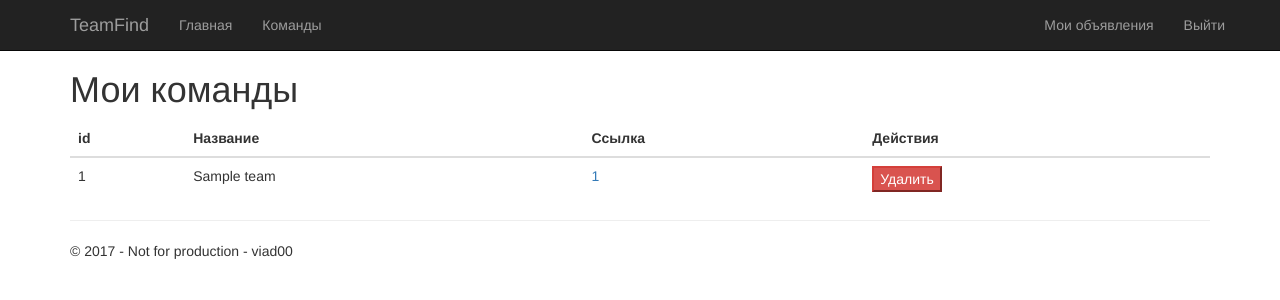
After one commit to viad00/TeamFind, a Django app: page /myposts in a window 1280 px wide. The commit adds this page. Shown: the top 300 px of the page. Run offline with Django 3.2, Linux system fonts and the light colour scheme; a user stored in the database is signed in; tables that the repository leaves empty hold one stand-in row (values such as "Sample post"); some libraries are stand-ins or nearby versions.

Commit message:
Добавил комментарии.

```diff
--- a/TeamFind/TeamFind/urls.py
+++ b/TeamFind/TeamFind/urls.py
@@ -23,6 +23,8 @@ urlpatterns = [
     url(r'^players', app.views.players, name='players'),
     url(r'^teams', app.views.teams, name='teams'),
     url(r'^updateinfo', app.views.updateinfo, name='updateinfo'),
+    url(r'^myposts', app.views.myposts, name='myposts'),
+    url(r'^delete', app.views.delete, name='delete'),
     url(r'^login/$',
         django.contrib.auth.views.login,
         {
--- a/TeamFind/app/forms.py
+++ b/TeamFind/app/forms.py
@@ -24,7 +24,7 @@ class BootstrapAuthenticationForm(AuthenticationForm):
 class AddTeamForm(forms.Form):
     team_name = forms.CharField(label='Название команды', max_length=19, required=True)
     description = forms.CharField(widget=forms.Textarea, label='Описание команды', max_length=500, required=True)
-    team_url = forms.URLField(label='Ссылка', required=True)
+    team_url = forms.URLField(label='Ссылка на группу в Steam', required=True)
     founded = forms.DateField(label='Основана', required=True, initial=datetime.now())
     min_rank = forms.ChoiceField(choices=settings.RANKS, label='Минимальный ранг', initial='UN')
     max_rank = forms.ChoiceField(choices=settings.RANKS, label='Максимальный ранг', initial='GE')
--- a/TeamFind/app/models.py
+++ b/TeamFind/app/models.py
@@ -15,7 +15,8 @@ class Team(models.Model):
     registered = models.DateTimeField(default=django.utils.timezone.now)
     founded = models.DateField(default=django.utils.timezone.now)
     description = models.TextField(max_length=500, default='Капитан команды ещё не дал описание. Сообщите об этом ему')
-    team_url = models.URLField(default=None)
+    team_url = models.IntegerField(default=0)
+    image = models.URLField(default=None)
     min_rank = models.CharField(max_length=2, choices=settings.RANKS, default='UN')
     max_rank = models.CharField(max_length=2, choices=settings.RANKS, default='GE')
     is_mm = models.BooleanField(default=True)
--- a/TeamFind/app/templates/app/layout.html
+++ b/TeamFind/app/templates/app/layout.html
@@ -28,7 +28,7 @@
                     <!-- <li><a href="{ url 'about' %}">About</a></li> -->
                     <!-- <li><a href="{ url 'contact' %}">Contact</a></li> -->
                     <li><a href="{% url 'teams' %}">Команды</a></li>
-                    <li><a href="{% url 'players' %}">Игроки</a></li>
+                    <!--<li><a href="{% url 'players' %}">Игроки</a></li>-->
                 </ul>
                 {% include 'app/loginpartial.html' %}
             </div>
--- a/TeamFind/app/templates/app/loginpartial.html
+++ b/TeamFind/app/templates/app/loginpartial.html
@@ -3,6 +3,7 @@
     {% csrf_token %}
     <ul class="nav navbar-nav navbar-right">
         <li><span class="navbar-brand">{{ user.social_auth.get.extra_data.player.personaname }}</span></li>
+        <li><a href="/myposts">Мои объявления</a></li>
         <li><a href="javascript:document.getElementById('logoutForm').submit()">Выйти</a></li>
     </ul>
 
@@ -11,7 +12,7 @@
 {% else %}
 
 <ul class="nav navbar-nav navbar-right">
-    <li><a href="/login/steam">Войти</a></li>
+    <li><a href="/login/steam">Войти через SteamID</a></li>
 </ul>
 
 {% endif %}
--- /dev/null
+++ b/TeamFind/app/templates/app/posts.html
@@ -0,0 +1,29 @@
+{% extends "app/layout.html" %}
+
+{% block content %}
+    <h1>Мои команды</h1>
+    {% if user.is_authenticated %}
+        <table class="table table-hover">
+    <thead>
+        <tr>
+            <th>id</th>
+            <th>Название</th>
+            <th>Ссылка</th>
+            <th>Действия</th>
+        </tr>
+    </thead>
+    <tbody>
+        {% for i in teams %}
+            <tr>
+                <td>{{ i.id }}</td>
+                <td>{{ i.name }}</td>
+                <td><a href="https://steamcommunity.com/gid/{{ i.team_url }}">{{ i.team_url }}</a></td>
+                <td><a href="/delete/?id={{ i.id }}"><button class="btn-danger">Удалить</button></a></td>
+            </tr>
+        {% endfor %}
+    </tbody>
+</table>
+    {% else %}
+    <p>Вам необходимо зайти для просмотра.</p>
+    {% endif %}
+{% endblock %}
--- a/TeamFind/app/templates/app/teams.html
+++ b/TeamFind/app/templates/app/teams.html
@@ -10,14 +10,15 @@
             {% for i in teams %}
                 <div class="col-md-4">
                 <div class="alert alert-info" align="center">
-                    <img class="img-circle" alt="{{ i.name }} image" src="" width="90" height="90">
+                    <img class="img-circle" alt="{{ i.name }} image" src="{{ i.image }}" width="90" height="90">
                     <p>&#0160;</p>
                     <h4>{{ i.name }}</h4>
                     <p>
                         {{ i.description }}
                     </p>
-                    <p><a class="btn btn-default" href="{{ i.team_url }}">Подробнее &raquo;</a></p>
+                    <p><a class="btn btn-default" href="https://steamcommunity.com/gid/{{ i.team_url }}">Подробнее &raquo;</a></p>
                 </div></div>
             {% endfor %}
     </div>
+    <div align="center"><h2><a href="/teams"><<</a> <a href="/teams/?n={% if nb < 0 %}0{% else %}{{ nb }}{% endif %}&e={% if eb <= 0 %}20{% else %}{{ eb }}{% endif %}"><</a> {{ n }} - {{ e }} <a href="/teams/?n={{ nn }}&e={{ en }}">></a> <a href="/teams/?n={% if ne < 0 %}0{% else %}{{ ne }}{% endif %}&e={{ count }}">>></a></h2></div>
 {% endblock %}
--- a/TeamFind/app/views.py
+++ b/TeamFind/app/views.py
@@ -1,15 +1,15 @@
 """
 Definition of views.
 """
-
-from datetime import datetime
 
 from app import forms
 from app import models
 from django.http import HttpRequest
 from django.http import HttpResponseRedirect
 from django.shortcuts import render, redirect
-from django.contrib.auth.models import User
+from urllib.parse import urlparse
+import requests
+import xml.etree.ElementTree as ET
 
 
 def home(request):
@@ -57,18 +57,32 @@ def players(request):
             'title':'Players',
         }
     )
-#Рендер страницы с командами TODO:Полнотекстовый поиск, обработку кол-ва страниц
+#Рендер страницы с командами TODO:Полнотекстовый поиск
 def teams(request):
-    assert  isinstance(request, HttpRequest)
-    ass = 20
-    mod = models.Team.objects.filter(enabled=True).order_by('registered')[:ass]
+    #assert  isinstance(request, HttpRequest)
+    try:
+        n = int(request.GET['n'])
+        e = int(request.GET['e'])
+    except Exception:
+        n = 0
+        e = 20
+    mod = models.Team.objects.filter(enabled=True)
+    co = mod.count()
+    mod = mod.order_by('registered')[n:e]
     return render(
         request,
         'app/teams.html',
         {
             'title':'Teams',
             'teams':mod,
-            'count':models.Team.objects.count(),
+            'count':co,
+            'n':n,
+            'e':e,
+            'nb':n-20,
+            'eb':e-20,
+            'ne':co-20,
+            'nn':n+20,
+            'en':e+20,
         }
     )
 #Страница для обновления информации о клиенте
@@ -89,9 +103,30 @@ def addteam(request):
             text = form.cleaned_data['description']
             text = list(map(len, text.split()))
             text.sort(reverse=True)
+            url = urlparse(form.cleaned_data['team_url'])
+            bad = True
+            steamid = 0
+            if url.netloc == 'steamcommunity.com' and url.path[:8] == '/groups/' and url.path.rfind('/') == 7:
+                try:
+                    che = url.geturl() + '/memberslistxml/?xml=1'
+                    ans = requests.get(che)
+                    ans = ET.fromstring(ans.content)
+                    steamid = int(ans.find('groupID64').text)
+                    ans = ans.find('groupDetails')
+                    imgurl = ans.find('avatarMedium').text
+                    bad = False
+                except Exception:
+                    bad = True
+
+
             if text[0] > 30:
                 return render(request, 'app/text.html', { 'title':'Ошибка', 'text':'Какое-то слово(а) в вашем описании'
-                                                                                   ' больше 30 символов.' })
+                                                                         ' больше 30 символов.' })
+            elif bad:
+                return  render(request, 'app/text.html', { 'title':'Ошибка', 'text':'Проверьте формат ссылки на группу в'
+                                                                                    ' Steam. Например: http://steamcommunity.com/groups/potatogroup'})
+            elif models.Team.objects.filter(owner=request.user).count() >= 2:
+                return  render(request, 'app/text.html', { 'title':'Ошибка', 'text':'Не более 2-х команд на аккаунт'})
             else:
             # process the data in form.cleaned_data as required
                 tm = models.Team(
@@ -99,7 +134,8 @@ def addteam(request):
                     owner=request.user,
                     founded=form.cleaned_data['founded'],
                     description=form.cleaned_data['description'],
-                    team_url=form.cleaned_data['team_url'],
+                    team_url=steamid,
+                    image = imgurl,
                     min_rank=form.cleaned_data['min_rank'],
                     max_rank=form.cleaned_data['max_rank'],
                     is_mm=form.cleaned_data['is_mm'],
@@ -117,3 +153,19 @@ def addteam(request):
         form = forms.AddTeamForm
 
     return render(request, 'app/addteam.html', {'title':'Добавить команду', 'form': form})
+#ЛК
+def myposts(request):
+    try:
+        mod = models.Team.objects.filter(enabled=True, owner=request.user)
+        return render(request, 'app/posts.html', {'title':'Мои объявления', 'teams':mod})
+    except Exception:
+        return render(request, 'app/text.html', {'title':'Ошибка', 'text':'Не найденно команд или не выполнен вход'})
+def delete(request):
+    try:
+        id = int(request.GET['id'])
+        mod = models.Team.objects.filter(id=id, owner=request.user)
+        for i in mod:
+            i.delete()
+        return redirect('/myposts')
+    except Exception:
+        return render(request, 'app/text.html', {'title':'Ошибка', 'text':'Такой команды не существует либо она не принадлежит пользователю.'})
```
Also changed, not shown: TeamFind/app/templates/app/index.html (+5 -5 lines).
